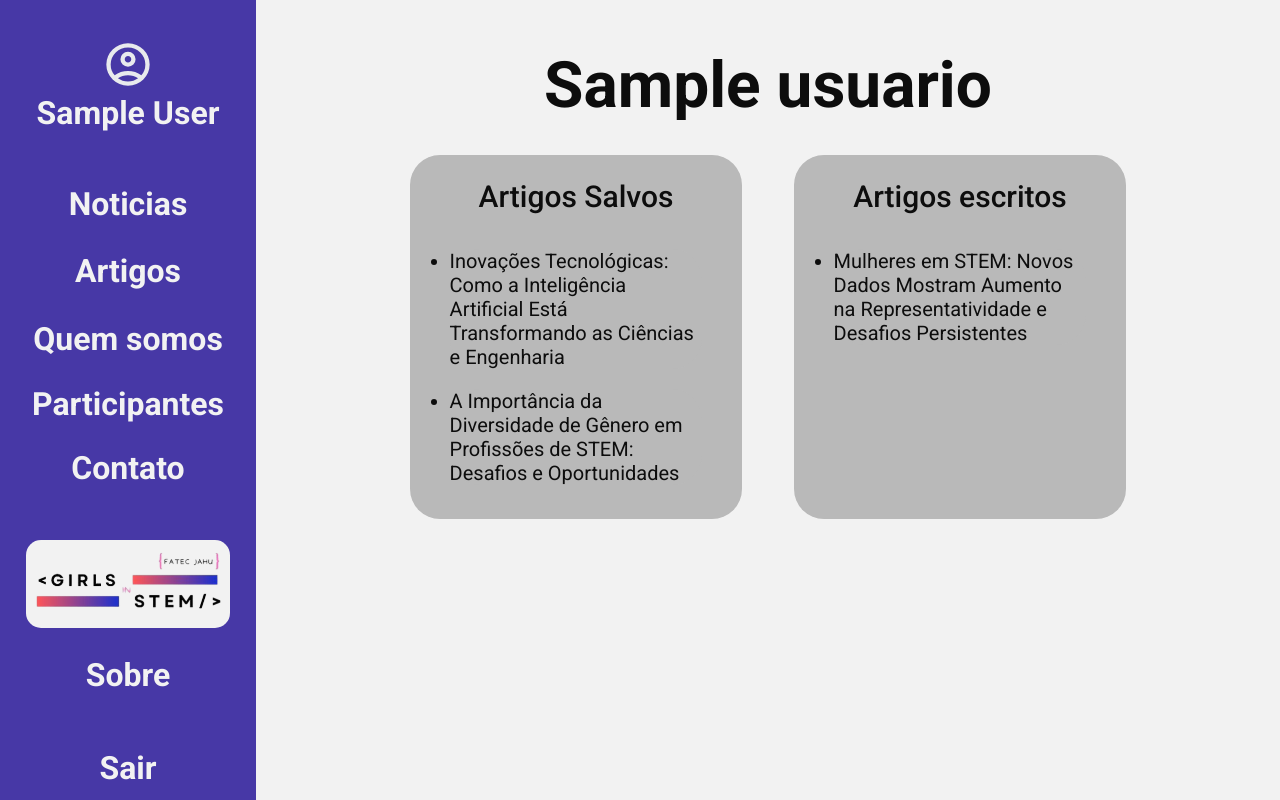
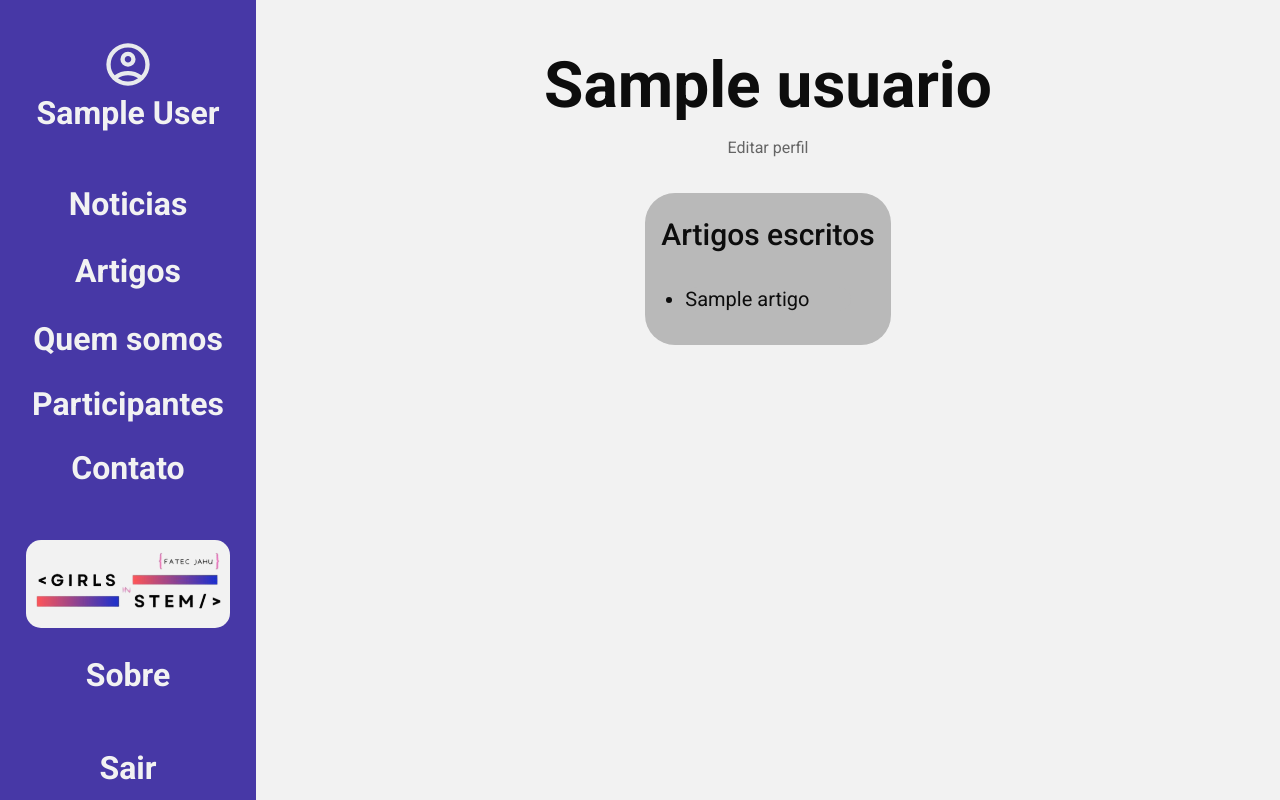
Before and after one commit to paulo-m-machado/fatec-PI-girls-in-stem, a PHP site: page /perfil.php in a window 1280 px wide. Run offline with PHP 8.4, Linux system fonts and the light colour scheme; the visitor is signed in with stand-in values (Sample User, id 1); tables that the repository leaves empty or names only in its code hold one stand-in row (values such as "Sample post").

Commit message:
Feito sistema de listar artigos e redirecionar para o artigo selecionado

```diff
--- a/css/style.css
+++ b/css/style.css
@@ -235,13 +235,14 @@ nav li {
     display: flex;
     flex-direction: column;
     margin-bottom: 40px;
+    align-items: center;
 }
 
 .lista-salvos ul {
     display: grid;
     text-align: center;
-    justify-self: center;
-    grid-template-columns: repeat(2,1fr);
+    /* mudar de volta para duas colunas quando o sistema de salvar artigos for implementado */
+    grid-template-columns: repeat(1,1fr);
     list-style-type: none;
     padding: 0;
 }
@@ -265,6 +266,12 @@ nav li {
 .lista-salvos h2 {
     font-weight: 500;
     margin-top: 0;
+    padding-left: 16px;
+    padding-right: 16px;
+}
+
+.lista-salvos a {
+    color: #0D0D0D;
 }
 
 .QS-card {
--- a/perfil.php
+++ b/perfil.php
@@ -109,12 +109,16 @@
                 <h1>
                     <?= htmlspecialchars($usuario['nome']) ?>
                 </h1>
+                <a href="forms/editar-perfil.php" style="font-size: 16px; color: #656565">
+                    Editar perfil
+                </a>
             </div>
         </div>
 
         <div>
             <div class="lista-salvos">
                 <ul>
+                    <!--
                     <li>
                         <ul>
                             <h2> Artigos Salvos</h2>
@@ -122,10 +126,31 @@
                             <li>A Importância da Diversidade de Gênero em Profissões de STEM: Desafios e Oportunidades</li>
                         </ul>
                     </li>
+                     -->
                     <li>
                         <ul>
                             <h2>Artigos escritos</h2>
-                            <li>Mulheres em STEM: Novos Dados Mostram Aumento na Representatividade e Desafios Persistentes</li>
+                            <?php
+                                try{
+                                    $sql = "SELECT * FROM artigos where usuario_id = :id";
+                                    $stmt = $conn->prepare($sql);
+                                    $stmt->execute([':id' => $_SESSION['usuario_id']]);
+
+                                    $listaArtigos = $stmt->fetchAll(PDO::FETCH_ASSOC);
+
+                                    foreach($listaArtigos as $art){
+                                        echo"
+                                        <li>
+                                        <a href='index.php?artigo={$art['id_artigo']}'> {$art['titulo']} </a>
+                                        </li>
+                                        ";
+                                    }
+                                } catch(PDOException $e) {
+                                    // Log do erro para análise do desenvolvedor
+                                    error_log("Erro ao carregar artigos: " . $e->getMessage());
+                                    echo "Erro no sistema. Tente novamente mais tarde.";
+                                }
+                            ?>
                         </ul>
                     </li>
                 </ul>
```
Also changed, not shown: index.php (+13 -7 lines).
